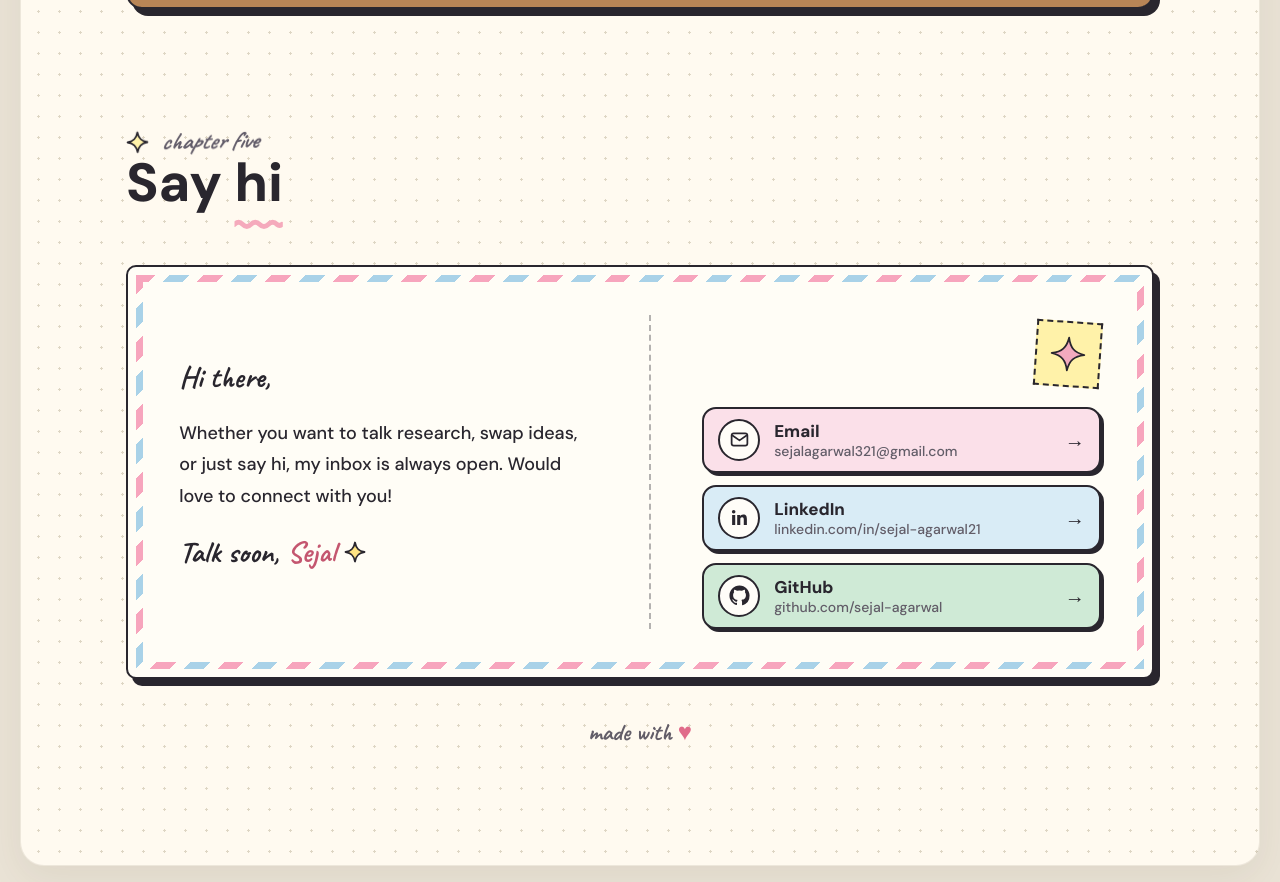
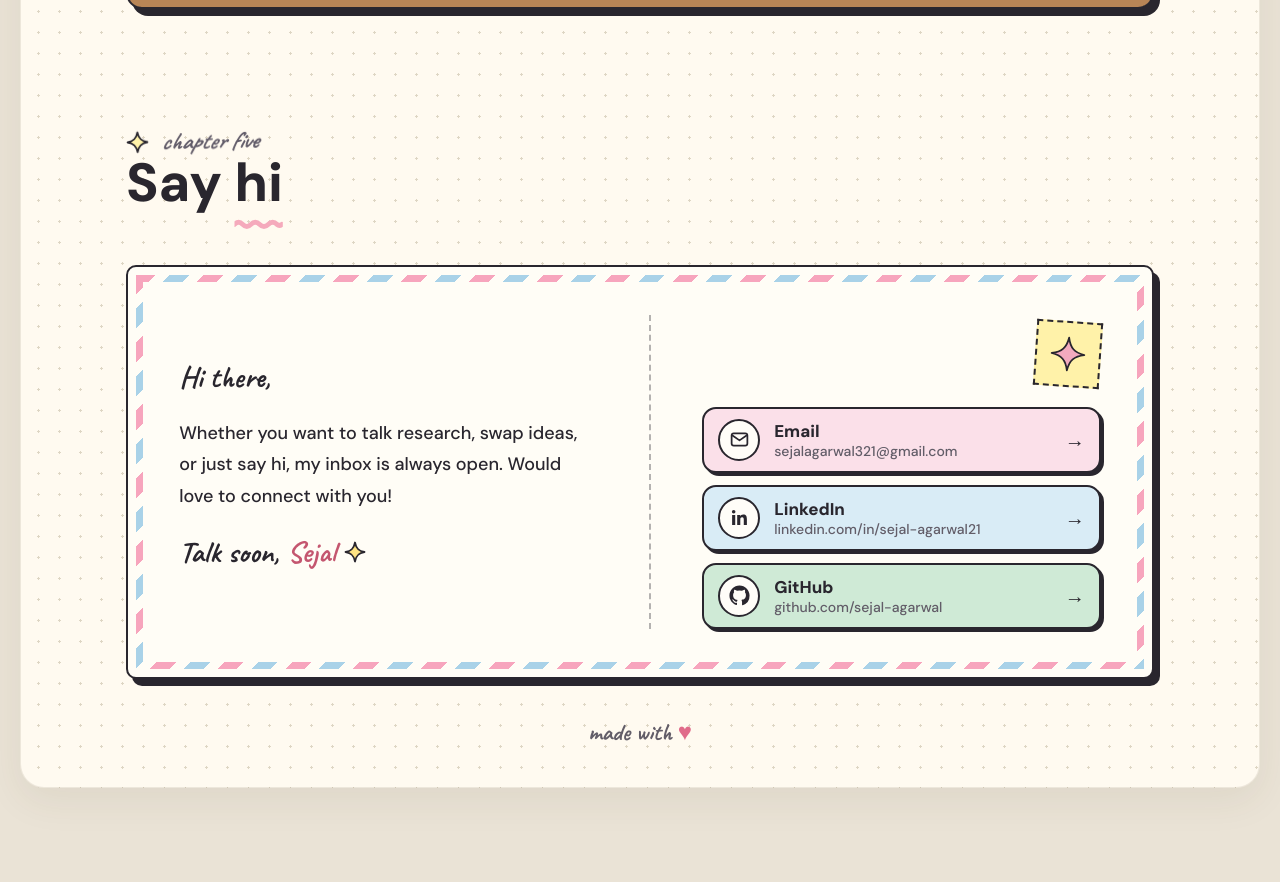
Before and after one commit to sejal-agarwal/sejal-notebook-portfolio, a Next.js app: page / in a window 1280 px wide. Shown: the part 4580-5462 px from the top of the page. After the commit the page ends 5384 px from the top, so only its background shows below. Built offline with nearby package versions, Linux system fonts and the light colour scheme.

Commit message:
bottom padding

```diff
--- a/src/components/home/contact.css
+++ b/src/components/home/contact.css
@@ -1,5 +1,8 @@
 .contactSection {
   --chapter-accent: #fff2a9;
+
+  /* last section on the page, so it needs less room below than the others */
+  padding-bottom: 40px;
 }
 
 .postcard {
```
